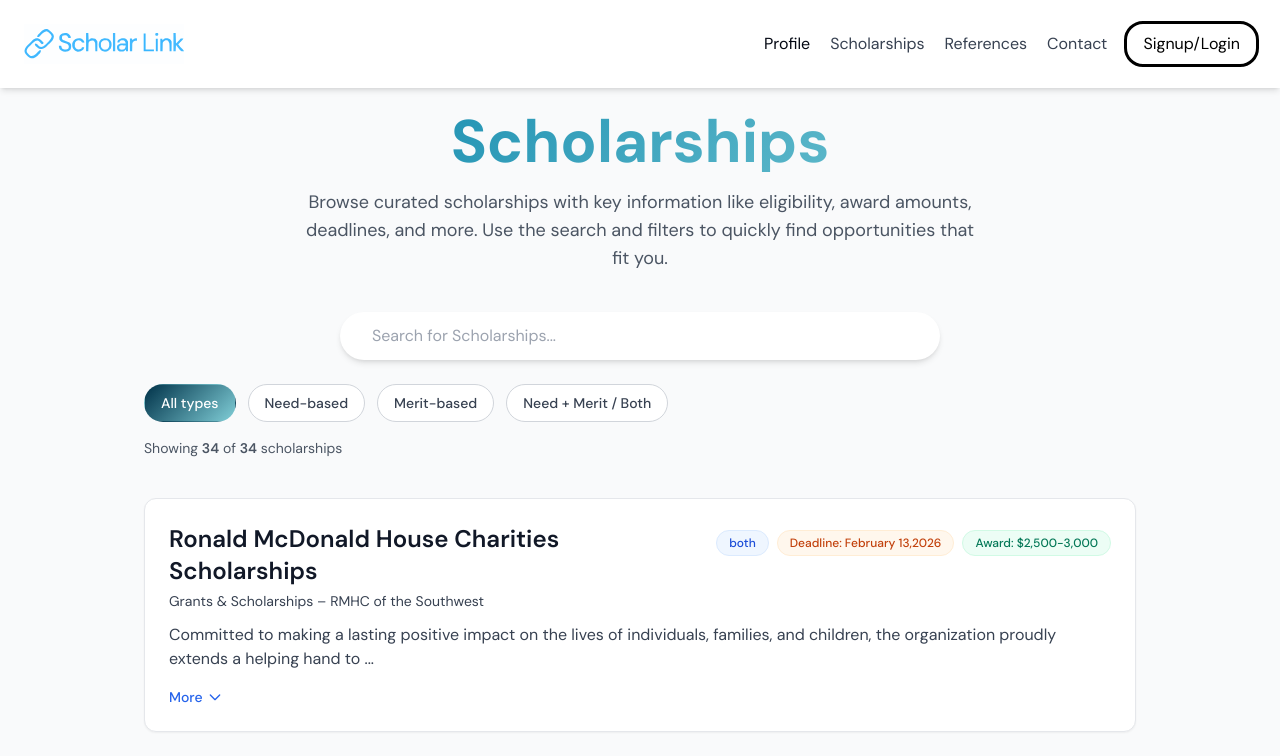
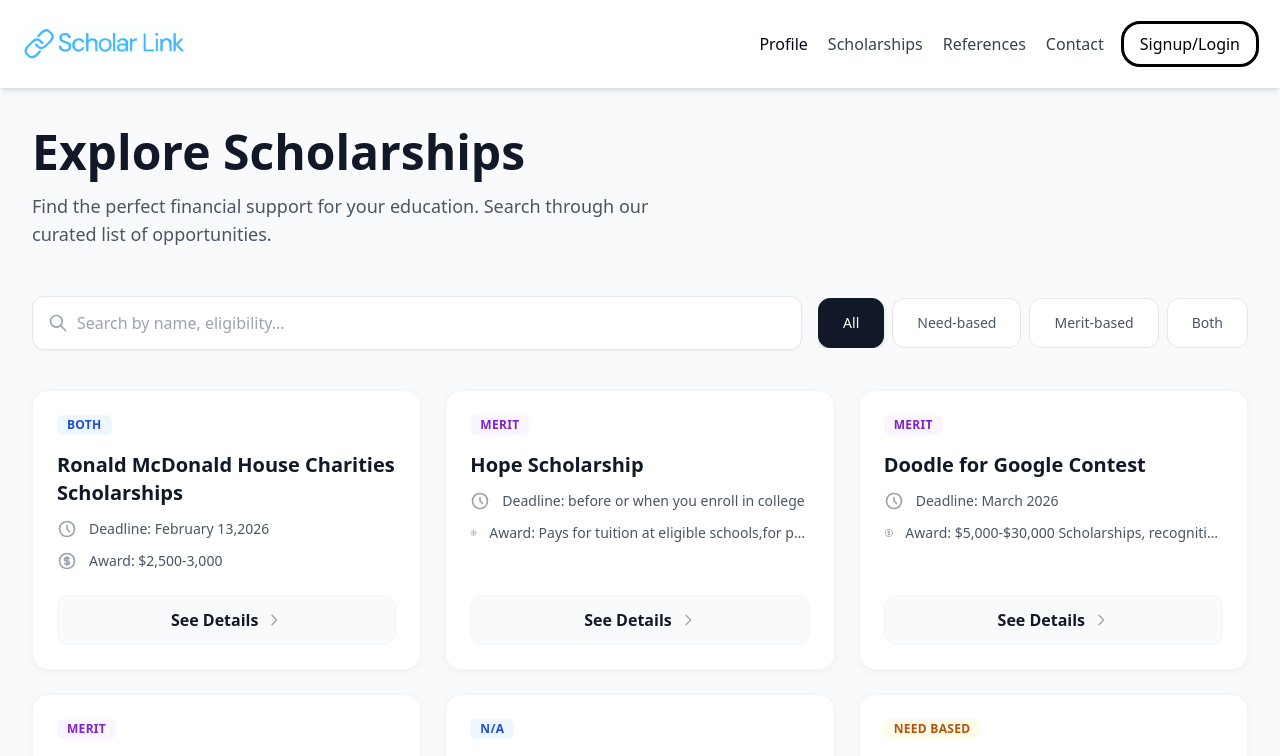
Before and after one commit to girmmy/scholarlink, a React (Create React App) app: page /scholarships in a window 1280 px wide. Shown: the top 756 px of the page. Built offline with nearby package versions, Linux system fonts and the light colour scheme.

Commit message:
scholarships page

```diff
--- /dev/null
+++ b/src/components/ScholarshipModal.jsx
@@ -0,0 +1,96 @@
+import React from "react";
+
+const ScholarshipModal = ({ scholarship, onClose }) => {
+  if (!scholarship) return null;
+
+  return (
+    <div className="fixed inset-0 z-50 flex items-center justify-center p-4 bg-black/50 backdrop-blur-sm animate-in fade-in duration-200">
+      <div
+        className="bg-white rounded-2xl shadow-xl w-full max-w-2xl overflow-hidden animate-in zoom-in-95 duration-200"
+        role="dialog"
+        aria-modal="true"
+      >
+        {/* Header with blue top border/accent logic if needed, but keeping it clean for now */}
+        <div className="relative p-6 md:p-8 space-y-6">
+          <button
+            onClick={onClose}
+            className="absolute top-4 right-4 p-2 text-gray-400 hover:text-gray-600 rounded-full hover:bg-gray-100 transition-colors"
+            aria-label="Close modal"
+          >
+            <svg className="w-6 h-6" fill="none" stroke="currentColor" viewBox="0 0 24 24">
+              <path strokeLinecap="round" strokeLinejoin="round" strokeWidth={2} d="M6 18L18 6M6 6l12 12" />
+            </svg>
+          </button>
+
+          <div>
+            <h2 className="text-3xl font-bold text-gray-900 mb-2">{scholarship.name}</h2>
+            <div className="flex flex-wrap gap-4 text-sm text-gray-600 mt-3">
+              <div className="flex items-center gap-1.5">
+                <svg className="w-5 h-5 text-gray-400" fill="none" stroke="currentColor" viewBox="0 0 24 24">
+                  <path strokeLinecap="round" strokeLinejoin="round" strokeWidth={2} d="M8 7V3m8 4V3m-9 8h10M5 21h14a2 2 0 002-2V7a2 2 0 00-2-2H5a2 2 0 00-2 2v12a2 2 0 002 2z" />
+                </svg>
+                <span className="font-medium">Due:</span> {scholarship.deadline || "Open"}
+              </div>
+              <div className="flex items-center gap-1.5">
+                <svg className="w-5 h-5 text-gray-400" fill="none" stroke="currentColor" viewBox="0 0 24 24">
+                  <path strokeLinecap="round" strokeLinejoin="round" strokeWidth={2} d="M12 8c-1.657 0-3 .895-3 2s1.343 2 3 2 3 .895 3 2-1.343 2-3 2m0-8c1.11 0 2.08.402 2.599 1M12 8V7m0 1v8m0 0v1m0-1c-1.11 0-2.08-.402-2.599-1M21 12a9 9 0 11-18 0 9 9 0 0118 0z" />
+                </svg>
+                <span className="font-medium">Amount:</span> {scholarship.award || "Varies"}
+              </div>
+            </div>
+          </div>
+
+          <div className="space-y-4">
+            <div>
+              <h3 className="text-lg font-semibold text-gray-900 mb-2">Description</h3>
+              <p className="text-gray-600 leading-relaxed">
+                {scholarship.description || "No description available."}
+              </p>
+            </div>
+
+            {(scholarship.requirements || scholarship.eligibility) && (
+              <div className="bg-gray-50 rounded-xl p-5 border border-gray-100">
+                <h3 className="text-lg font-semibold text-gray-900 mb-3">Requirements & Eligibility</h3>
+                <div className="space-y-3 text-gray-700 text-sm">
+                  {scholarship.eligibility && (
+                    <div className="flex gap-2">
+                      <span className="font-medium min-w-[80px]">Eligibility:</span>
+                      <span>{scholarship.eligibility}</span>
+                    </div>
+                  )}
+                  {scholarship.requirements && (
+                    <div className="flex gap-2">
+                       <span className="font-medium min-w-[80px]">Must have:</span>
+                       <span>{scholarship.requirements}</span>
+                    </div>
+                  )}
+                </div>
+              </div>
+            )}
+
+            {/* Contact info if standard apply link shouldn't cover it?
+                The design usually implies a big CTA button. */}
+          </div>
+
+          <div className="pt-4 flex justify-end">
+            {scholarship.website && (
+               <a
+                 href={scholarship.website.startsWith("http") ? scholarship.website : `http://${scholarship.website}`}
+                 target="_blank"
+                 rel="noopener noreferrer"
+                 className="inline-flex items-center justify-center px-8 py-3 bg-gradient2 hover:bg-gradient1 text-white font-semibold rounded-full shadow-lg hover:shadow-xl transform hover:-translate-y-0.5 transition-all duration-200"
+               >
+                 Send Application Now
+                 <svg className="w-5 h-5 ml-2" fill="none" stroke="currentColor" viewBox="0 0 24 24">
+                    <path strokeLinecap="round" strokeLinejoin="round" strokeWidth={2} d="M10 6H6a2 2 0 00-2 2v10a2 2 0 002 2h10a2 2 0 002-2v-4M14 4h6m0 0v6m0-6L10 14" />
+                 </svg>
+               </a>
+            )}
+          </div>
+        </div>
+      </div>
+    </div>
+  );
+};
+
+export default ScholarshipModal;
--- a/src/pages/Scholarships.jsx
+++ b/src/pages/Scholarships.jsx
@@ -1,7 +1,7 @@
 import React, { useEffect, useMemo, useState } from "react";
 import Navbar from "../components/Navbar";
 import Footer from "../components/Footer";
-import SearchBar from "../components/SearchBar";
+import ScholarshipModal from "../components/ScholarshipModal";
 
 const Scholarships = () => {
   const [scholarships, setScholarships] = useState([]);
@@ -9,7 +9,7 @@ const Scholarships = () => {
   const [basedFilter, setBasedFilter] = useState("all"); // all | need | merit | both
   const [isLoading, setIsLoading] = useState(true);
   const [error, setError] = useState("");
-  const [expandedCards, setExpandedCards] = useState(new Set());
+  const [selectedScholarship, setSelectedScholarship] = useState(null);
 
   useEffect(() => {
     const fetchScholarships = async () => {
@@ -31,25 +31,9 @@ const Scholarships = () => {
     fetchScholarships();
   }, []);
 
-  const handleSearch = (value) => {
-    setSearchQuery(value);
-  };
-
-  const handleBasedFilterChange = (value) => {
-    setBasedFilter(value);
-  };
-
-  const toggleCardExpansion = (id) => {
-    setExpandedCards((prev) => {
-      const newSet = new Set(prev);
-      if (newSet.has(id)) {
-        newSet.delete(id);
-      } else {
-        newSet.add(id);
+  const handleFilteredSearch = (e) => {
+    setSearchQuery(e.target.value);
   }
-      return newSet;
-    });
-  };
 
   const filteredScholarships = useMemo(() => {
     const normalizedQuery = searchQuery.toLowerCase().trim();
@@ -79,275 +63,151 @@ const Scholarships = () => {
     });
   }, [scholarships, searchQuery, basedFilter]);
 
-  const renderWebsiteLink = (website) => {
-    if (!website) return null;
-
-    const isUrl = website.startsWith("http://") || website.startsWith("https://");
-
-    if (isUrl) {
   return (
-        <a
-          href={website}
-          target="_blank"
-          rel="noopener noreferrer"
-          className="text-blue-600 hover:underline"
-        >
-          Visit website
-        </a>
-      );
-    }
-
-    return <span className="text-gray-700">{website}</span>;
-  };
-
-  return (
-    <div className="bg-gray-50 min-h-screen">
+    <div className="bg-gray-50 min-h-screen font-sans">
       <Navbar />
 
-      <main className="pt-28 pb-16 max-w-5xl mx-auto px-4">
-        {/* HEADER */}
-        <section className="mb-10">
-          <h1 className="text-5xl md:text-6xl font-bold text-gradient1 text-center mb-4">
-            Scholarships
+      <main className="pt-32 pb-20 px-4 sm:px-6 lg:px-8 max-w-7xl mx-auto">
+        {/* HEADER SECTION */}
+        <div className="mb-12">
+          <h1 className="text-4xl md:text-5xl font-bold text-gray-900 mb-4">
+            Explore Scholarships
           </h1>
-          <p className="text-center text-gray-600 max-w-2xl mx-auto text-lg">
-            Browse curated scholarships with key information like eligibility,
-            award amounts, deadlines, and more. Use the search and filters to
-            quickly find opportunities that fit you.
+          <p className="text-gray-600 text-lg max-w-2xl">
+            Find the perfect financial support for your education. Search through our curated list of opportunities.
           </p>
-        </section>
+        </div>
 
-        {/* SEARCH + FILTERS */}
-        <section className="mb-10">
-          <div className="flex flex-col gap-4">
-            <SearchBar onSearch={handleSearch} />
+        {/* SEARCH & FILTER BAR */}
+        <div className="flex flex-col md:flex-row gap-4 mb-10 items-center">
+          <div className="relative flex-1 w-full">
+            <div className="absolute inset-y-0 left-0 pl-4 flex items-center pointer-events-none">
+              <svg className="h-5 w-5 text-gray-400" fill="none" viewBox="0 0 24 24" stroke="currentColor">
+                <path strokeLinecap="round" strokeLinejoin="round" strokeWidth={2} d="M21 21l-6-6m2-5a7 7 0 11-14 0 7 7 0 0114 0z" />
+              </svg>
+            </div>
+            <input
+              type="text"
+              placeholder="Search by name, eligibility..."
+              className="block w-full pl-11 pr-4 py-3.5 bg-white border border-gray-200 rounded-xl text-gray-900 placeholder-gray-400 focus:outline-none focus:ring-2 focus:ring-blue-500/20 focus:border-blue-500 transition-all shadow-sm"
+              value={searchQuery}
+              onChange={handleFilteredSearch}
+            />
+          </div>
 
-            <div className="flex flex-wrap gap-3 justify-center md:justify-start mt-2">
+          <div className="flex gap-2 w-full md:w-auto overflow-x-auto pb-2 md:pb-0 no-scrollbar">
+            {[
+              { id: 'all', label: 'All' },
+              { id: 'need', label: 'Need-based' },
+              { id: 'merit', label: 'Merit-based' },
+              { id: 'both', label: 'Both' }
+            ].map((filter) => (
               <button
-                type="button"
-                onClick={() => handleBasedFilterChange("all")}
-                className={`px-4 py-2 rounded-full text-sm font-medium border transition-all duration-200 ${
-                  basedFilter === "all"
-                    ? "bg-gradient2 text-white border-transparent"
-                    : "bg-white text-gray-700 border-gray-300 hover:border-primary"
+                key={filter.id}
+                onClick={() => setBasedFilter(filter.id)}
+                className={`px-6 py-3.5 rounded-xl font-medium text-sm whitespace-nowrap transition-all duration-200 border ${basedFilter === filter.id
+                    ? "bg-gray-900 text-white border-gray-900 shadow-md"
+                    : "bg-white text-gray-600 border-gray-200 hover:border-gray-300 hover:bg-gray-50"
                   }`}
               >
-                All types
+                {filter.label}
               </button>
-              <button
-                type="button"
-                onClick={() => handleBasedFilterChange("need")}
-                className={`px-4 py-2 rounded-full text-sm font-medium border transition-all duration-200 ${
-                  basedFilter === "need"
-                    ? "bg-gradient2 text-white border-transparent"
-                    : "bg-white text-gray-700 border-gray-300 hover:border-primary"
-                }`}
-              >
-                Need-based
-              </button>
-              <button
-                type="button"
-                onClick={() => handleBasedFilterChange("merit")}
-                className={`px-4 py-2 rounded-full text-sm font-medium border transition-all duration-200 ${
-                  basedFilter === "merit"
-                    ? "bg-gradient2 text-white border-transparent"
-                    : "bg-white text-gray-700 border-gray-300 hover:border-primary"
-                }`}
-              >
-                Merit-based
-              </button>
-              <button
-                type="button"
-                onClick={() => handleBasedFilterChange("both")}
-                className={`px-4 py-2 rounded-full text-sm font-medium border transition-all duration-200 ${
-                  basedFilter === "both"
-                    ? "bg-gradient2 text-white border-transparent"
-                    : "bg-white text-gray-700 border-gray-300 hover:border-primary"
-                }`}
-              >
-                Need + Merit / Both
-              </button>
+            ))}
           </div>
         </div>
 
-          {/* STATUS MESSAGE */}
-          <div className="mt-4 text-sm text-gray-600">
-            {isLoading && <span>Loading scholarships…</span>}
-            {!isLoading && !error && (
-              <span>
-                Showing{" "}
-                <span className="font-semibold">{filteredScholarships.length}</span>{" "}
-                of{" "}
-                <span className="font-semibold">{scholarships.length}</span>{" "}
-                scholarships
-              </span>
-            )}
-            {error && <span className="text-red-600">{error}</span>}
-          </div>
-        </section>
-
-        {/* LIST */}
-        <section className="space-y-6">
-          {!isLoading && !error && filteredScholarships.length === 0 && (
-            <div className="text-center text-gray-600 bg-white rounded-xl py-12 shadow-sm border border-dashed border-gray-300">
-              <p className="text-lg font-medium mb-1">
-                No scholarships match your search yet.
-              </p>
-              <p className="text-sm">
-                Try changing your keywords or clearing some filters.
-              </p>
+        {/* CONTENT AREA */}
+        <div className="min-h-[400px]">
+          {isLoading && (
+            <div className="flex justify-center items-center h-64">
+              <div className="animate-spin rounded-full h-12 w-12 border-b-2 border-primary"></div>
             </div>
           )}
 
-          {filteredScholarships.map((sch) => {
-            const isExpanded = expandedCards.has(sch.id);
-            const descriptionPreview = sch.description
-              ? sch.description.length > 150
-                ? sch.description.substring(0, 150) + "..."
-                : sch.description
-              : null;
-
-            return (
-              <article
-                key={sch.id}
-                className="bg-white rounded-xl border border-gray-200 shadow-sm hover:shadow-md hover:-translate-y-0.5 transition-all duration-200 p-5 md:p-6"
+          {!isLoading && !error && filteredScholarships.length === 0 && (
+            <div className="text-center py-20 bg-white rounded-3xl border border-dashed border-gray-300">
+              <div className="inline-flex items-center justify-center w-16 h-16 rounded-full bg-gray-50 mb-4">
+                <svg className="h-8 w-8 text-gray-400" fill="none" viewBox="0 0 24 24" stroke="currentColor">
+                  <path strokeLinecap="round" strokeLinejoin="round" strokeWidth={2} d="M9.172 16.172a4 4 0 015.656 0M9 10h.01M15 10h.01M21 12a9 9 0 11-18 0 9 9 0 0118 0z" />
+                </svg>
+              </div>
+              <h3 className="text-lg font-medium text-gray-900 mb-1">No scholarships found</h3>
+              <p className="text-gray-500">Try adjusting your search or filters to find what you're looking for.</p>
+              <button
+                onClick={() => { setSearchQuery(""); setBasedFilter("all"); }}
+                className="mt-4 text-primary font-medium hover:underline"
               >
-                <header className="flex flex-col md:flex-row md:items-baseline md:justify-between gap-3 mb-3">
-                  <div className="flex-1">
-                    <h2 className="text-2xl font-semibold text-gray-900">
-                      {sch.name}
-                    </h2>
-                    {sch.website && (
-                      <div className="mt-1 text-sm">
-                        {renderWebsiteLink(sch.website)}
+                Clear all filters
+              </button>
             </div>
           )}
-                  </div>
 
-                  <div className="flex flex-wrap gap-2">
+          {/* CARDS GRID */}
+          <div className="grid grid-cols-1 md:grid-cols-2 lg:grid-cols-3 gap-6">
+            {filteredScholarships.map((sch) => (
+              <div
+                key={sch.id}
+                className="group bg-white rounded-2xl p-6 border border-gray-100 shadow-[0_2px_8px_rgba(0,0,0,0.04)] hover:shadow-[0_12px_24px_rgba(0,0,0,0.08)] transition-all duration-300 hover:-translate-y-1 flex flex-col h-full"
+              >
+                <div className="flex justify-between items-start mb-4">
+                  <div className="flex gap-2">
                     {sch.based && (
-                      <span className="inline-flex items-center px-3 py-1 rounded-full bg-blue-50 text-blue-700 text-xs font-medium border border-blue-100">
+                      <span className={`inline-flex items-center px-2.5 py-0.5 rounded-md text-xs font-semibold uppercase tracking-wide ${sch.based.toLowerCase().includes('merit')
+                          ? 'bg-purple-50 text-purple-700'
+                          : sch.based.toLowerCase().includes('need')
+                            ? 'bg-amber-50 text-amber-700'
+                            : 'bg-blue-50 text-blue-700'
+                        }`}>
                         {sch.based}
                       </span>
                     )}
-                    {sch.deadline && (
-                      <span className="inline-flex items-center px-3 py-1 rounded-full bg-orange-50 text-orange-700 text-xs font-medium border border-orange-100">
-                        Deadline: {sch.deadline}
-                      </span>
-                    )}
-                    {sch.award && (
-                      <span className="inline-flex items-center px-3 py-1 rounded-full bg-emerald-50 text-emerald-700 text-xs font-medium border border-emerald-100">
-                        Award: {sch.award}
-                      </span>
-                    )}
                   </div>
-                </header>
+                  {/* Placeholder for "Applied" status or similar badge if we had state for it */}
+                </div>
 
-                {descriptionPreview && (
-                  <p className="text-gray-700 text-sm md:text-base mb-4">
-                    {isExpanded && sch.description
-                      ? sch.description
-                      : descriptionPreview}
-                  </p>
-                )}
+                <h3 className="text-xl font-bold text-gray-900 mb-3 line-clamp-2 group-hover:text-primary transition-colors">
+                  {sch.name}
+                </h3>
 
-                {isExpanded && (
-                  <div className="grid gap-4 md:grid-cols-3 text-sm mt-4 pt-4 border-t border-gray-200">
-                    {sch.eligibility && (
-                      <div>
-                        <h3 className="font-semibold text-gray-900 mb-1">
-                          Eligibility
-                        </h3>
-                        <p className="text-gray-700">{sch.eligibility}</p>
+                <div className="space-y-3 mb-6 flex-grow">
+                  <div className="flex items-center text-sm text-gray-600">
+                    <svg className="w-5 h-5 mr-3 text-gray-400" fill="none" stroke="currentColor" viewBox="0 0 24 24">
+                      <path strokeLinecap="round" strokeLinejoin="round" strokeWidth={2} d="M12 8v4l3 3m6-3a9 9 0 11-18 0 9 9 0 0118 0z" />
+                    </svg>
+                    <span className="truncate">Deadline: {sch.deadline || 'Open'}</span>
                   </div>
-                    )}
-
-                    {sch.requirements && (
-                      <div>
-                        <h3 className="font-semibold text-gray-900 mb-1">
-                          Key requirements
-                        </h3>
-                        <p className="text-gray-700">{sch.requirements}</p>
-                      </div>
-                    )}
-
-                    <div>
-                      <h3 className="font-semibold text-gray-900 mb-1">
-                        Contact
-                      </h3>
-                      <p className="text-gray-700">
-                        {sch.email && (
-                          <>
-                            <span className="font-medium">Email: </span>
-                            {sch.email}
-                            <br />
-                          </>
-                        )}
-                        {sch.phone && (
-                          <>
-                            <span className="font-medium">Phone: </span>
-                            {sch.phone}
-                          </>
-                        )}
-                        {!sch.email && !sch.phone && (
-                          <span className="text-gray-500">
-                            See website for contact details.
-                          </span>
-                        )}
-                      </p>
+                  <div className="flex items-center text-sm text-gray-600">
+                    <svg className="w-5 h-5 mr-3 text-gray-400" fill="none" stroke="currentColor" viewBox="0 0 24 24">
+                      <path strokeLinecap="round" strokeLinejoin="round" strokeWidth={2} d="M12 8c-1.657 0-3 .895-3 2s1.343 2 3 2 3 .895 3 2-1.343 2-3 2m0-8c1.11 0 2.08.402 2.599 1M12 8V7m0 1v8m0 0v1m0-1c-1.11 0-2.08-.402-2.599-1M21 12a9 9 0 11-18 0 9 9 0 0118 0z" />
+                    </svg>
+                    <span className="truncate">Award: {sch.award || 'Varies'}</span>
                   </div>
                 </div>
-                )}
 
-                <div className="mt-4">
                 <button
-                    onClick={() => toggleCardExpansion(sch.id)}
-                    className="text-blue-600 hover:text-blue-700 font-medium text-sm transition-colors duration-200 flex items-center gap-1"
+                  onClick={() => setSelectedScholarship(sch)}
+                  className="w-full py-3 bg-gray-50 hover:bg-gray-100 text-gray-900 font-semibold rounded-xl transition-colors duration-200 border border-gray-100 flex items-center justify-center group/btn"
                 >
-                    {isExpanded ? (
-                      <>
-                        <span>Show less</span>
-                        <svg
-                          className="w-4 h-4"
-                          fill="none"
-                          stroke="currentColor"
-                          viewBox="0 0 24 24"
-                        >
-                          <path
-                            strokeLinecap="round"
-                            strokeLinejoin="round"
-                            strokeWidth={2}
-                            d="M5 15l7-7 7 7"
-                          />
+                  See Details
+                  <svg className="w-4 h-4 ml-2 text-gray-400 group-hover/btn:text-gray-900 transition-colors" fill="none" stroke="currentColor" viewBox="0 0 24 24">
+                    <path strokeLinecap="round" strokeLinejoin="round" strokeWidth={2} d="M9 5l7 7-7 7" />
                   </svg>
-                      </>
-                    ) : (
-                      <>
-                        <span>More</span>
-                        <svg
-                          className="w-4 h-4"
-                          fill="none"
-                          stroke="currentColor"
-                          viewBox="0 0 24 24"
-                        >
-                          <path
-                            strokeLinecap="round"
-                            strokeLinejoin="round"
-                            strokeWidth={2}
-                            d="M19 9l-7 7-7-7"
-                          />
-                        </svg>
-                      </>
-                    )}
                 </button>
               </div>
-              </article>
-            );
-          })}
-        </section>
+            ))}
+          </div>
+        </div>
       </main>
 
       <Footer />
+
+      {/* MODAL */}
+      {selectedScholarship && (
+        <ScholarshipModal
+          scholarship={selectedScholarship}
+          onClose={() => setSelectedScholarship(null)}
+        />
+      )}
     </div>
   );
 };
```
Lines whose indentation alone changed are shown as unchanged.
